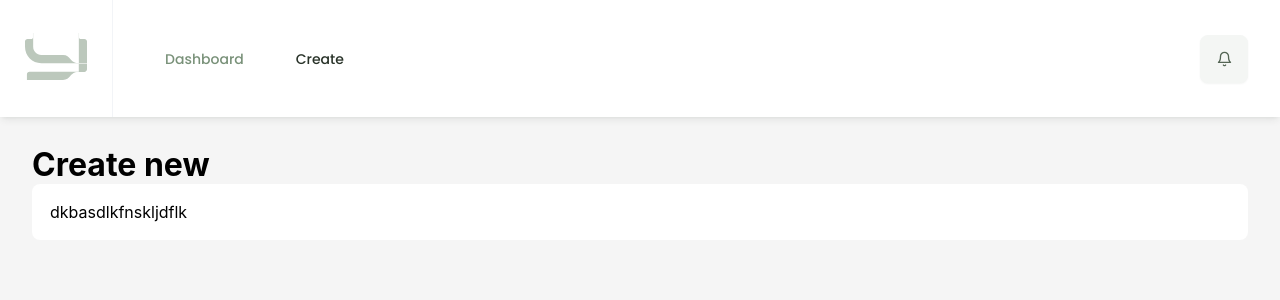
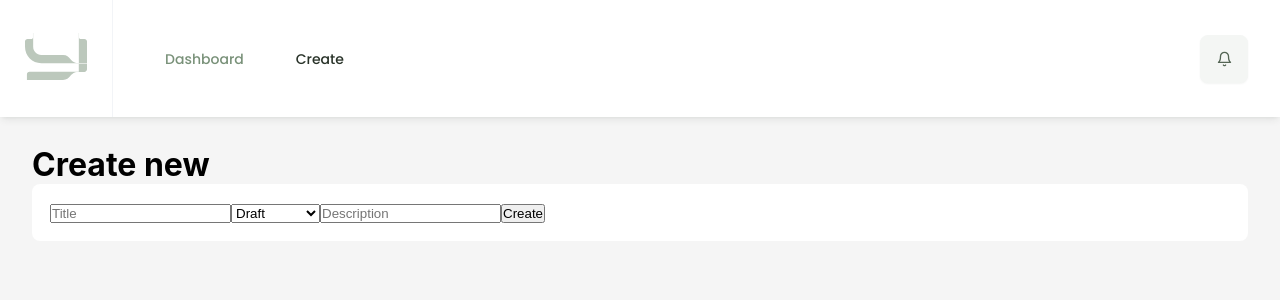
Before and after one commit to yt94dev/react-i18n-todo-list, a React (Create React App) app: page /create in a window 1280 px wide. Shown: the top 300 px of the page. Built offline with nearby package versions, Linux system fonts and the light colour scheme.

Commit message:
feat: added CreateTodoForm and error messages

```diff
--- /dev/null
+++ b/src/Components/CreateTodoForm/CreateTodoForm.tsx
@@ -0,0 +1,83 @@
+import React, { useState } from "react";
+import { api } from "../../Constants/api";
+
+import styles from "./CreateTodoForm.module.css";
+
+function CreateTodoForm() {
+    const [title, setTitle] = useState("");
+    const [text, setText] = useState("");
+    const [todoType, setTodoType] = useState("draft");
+    const [message, setMessage] = useState("");
+    const [response, setResponse] = useState([]);
+
+    let handleSubmit = async (e: React.SyntheticEvent) => {
+        e.preventDefault();
+        try {
+            let res = await fetch(api.save, {
+                method: "POST",
+                body: JSON.stringify({
+                    title: title,
+                    text: text,
+                    status: todoType,
+                }),
+            });
+
+            let resJson = await res.json();
+
+            console.log(resJson);
+
+            if (res.status === 200) {
+                setTitle("");
+                setText("");
+                setMessage("Record created successfully");
+            } else {
+                setResponse(resJson.message);
+                console.log(res);
+            }
+        } catch (err) {
+            console.log(err);
+        }
+    };
+
+    return (
+        <>
+            <form onSubmit={handleSubmit}>
+                <input
+                    type="text"
+                    value={title}
+                    placeholder="Title"
+                    required
+                    onChange={(e) => setTitle(e.target.value)}
+                />
+                <select
+                    required
+                    defaultValue={todoType}
+                    onChange={(e) => setTodoType(e.target.value)}
+                >
+                    <option value="overdue">Overdue</option>
+                    <option value="finished">Finished</option>
+                    <option value="draft">Draft</option>
+                    <option value="in progress">In progress</option>
+                </select>
+                <input
+                    type="text"
+                    value={text}
+                    placeholder="Description"
+                    onChange={(e) => setText(e.target.value)}
+                />
+
+                <button type="submit">Create</button>
+
+                <div className="message">
+                    {message ? (
+                        <p>{message}</p>
+                    ) : response ? (
+                        response.map((item, index) => <p key={index}>{item}</p>)
+                    ) : null}
+                </div>
+            </form>
+        </>
+    );
+}
+
+export default CreateTodoForm;
--- /dev/null
+++ b/src/Components/CreateTodoForm/index.ts
@@ -0,0 +1 @@
+export { default } from "./CreateTodoForm";
--- a/src/Pages/CreateTodo/CreateTodo.tsx
+++ b/src/Pages/CreateTodo/CreateTodo.tsx
@@ -1,13 +1,15 @@
 import React from "react";
 import FullTab from "../../Layouts/FullTab";
-
+import CreateTodoForm from "../../Components/CreateTodoForm";
 import styles from "./CreateTodo.module.css";
 
 function CreateTodo() {
     return (
         <div className={styles.content}>
             <h1>Create new</h1>
-            <FullTab>dkbasdlkfnskljdflk</FullTab>
+            <FullTab>
+                <CreateTodoForm />
+            </FullTab>
         </div>
     );
 }
```
Also changed, not shown: src/Components/CreateTodoForm/CreateTodoForm.module.css (added).
